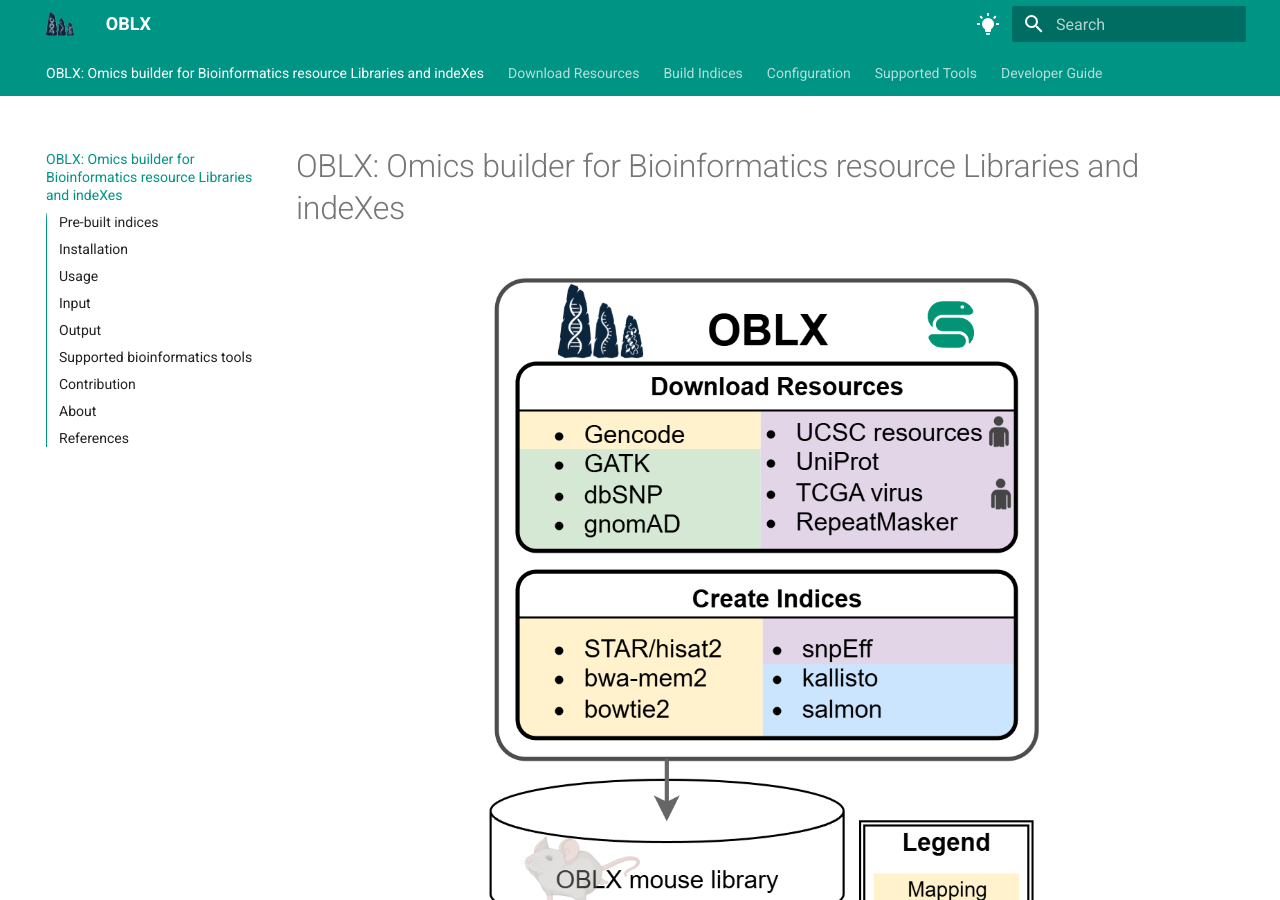
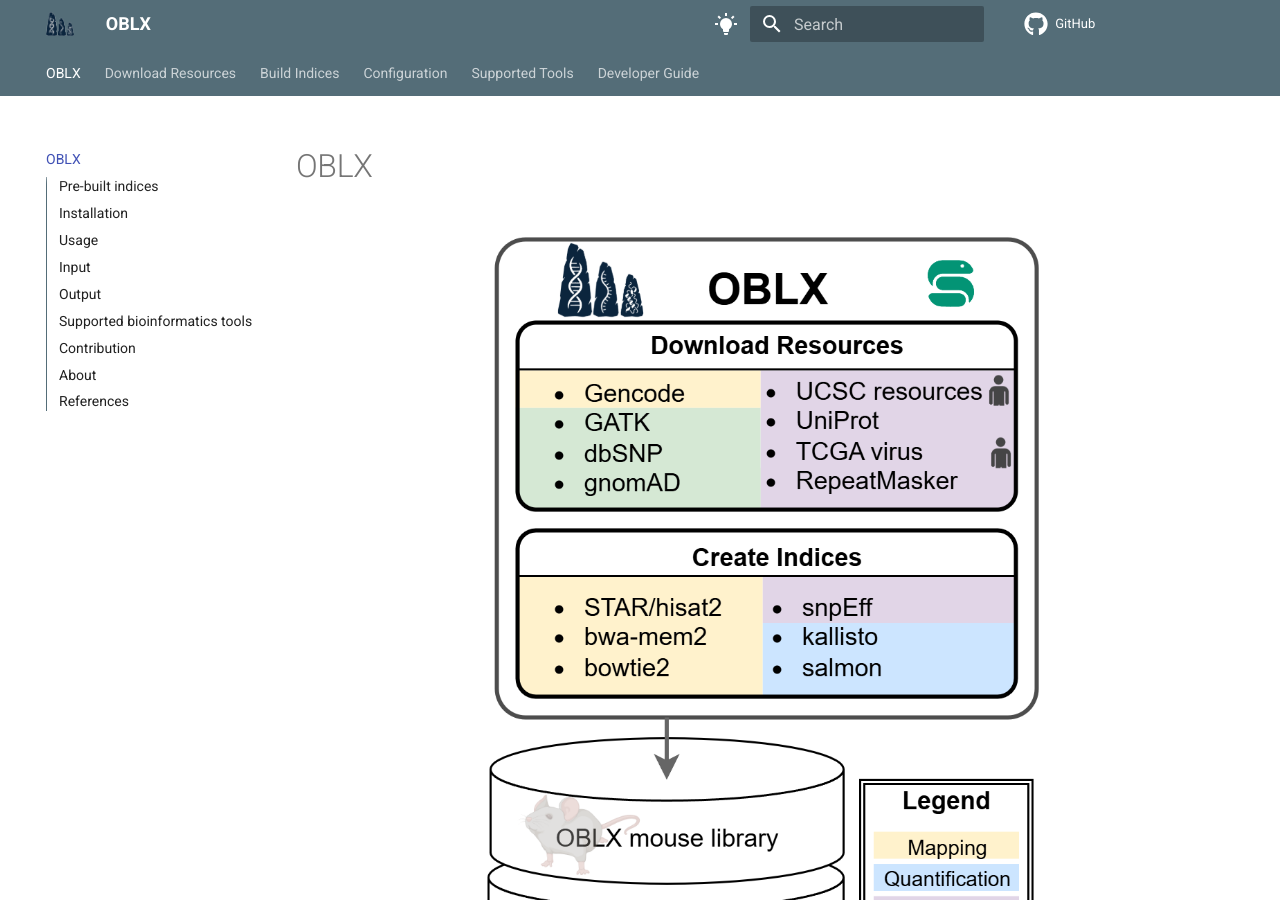
Before and after one commit to TRON-Bioinformatics/oblx, an MkDocs documentation site: the page built from docs/oblx/docs/index.md, in a window 1280 px wide and 900 px high. Built offline with MkDocs 1.6.1 and Material for MkDocs 9.7.7, drawn with Linux system fonts in a browser that asks for light colours; comment, search, counter and statistics services are not loaded.

Commit message:
docs: Change docs colors and add github

```diff
--- a/docs/oblx/mkdocs.yml
+++ b/docs/oblx/mkdocs.yml
@@ -1,6 +1,6 @@
 site_name: OBLX
 nav:
-  - "OBLX: Omics builder for Bioinformatics resource Libraries and indeXes": index.md
+  - OBLX: index.md
   - Download Resources: pull_resources.md
   - Build Indices: build_indices.md
   - Configuration: configuration.md
@@ -9,6 +9,8 @@ nav:
 theme:
   name: material
   logo: resources/logo.png
+  icon:
+    repo: fontawesome/brands/github
   features:
     - navigation.sections
     - navigation.tabs
@@ -16,20 +18,23 @@ theme:
   palette:
     # Palette toggle for light mode
     - scheme: default
-      primary: teal
-      accent: teal
+      primary: blue grey
+      accent: pink
       toggle:
         icon: material/lightbulb-on
         name: Switch to dark mode
     # Palette toggle for dark mode
     - scheme: slate
-      primary: teal
-      accent: teal
+      primary: blue grey
+      accent: pink
       toggle:
         icon: material/weather-night
         name: Switch to light mode
 
+
 copyright: © TRON gGmbH, 2026. This work is licensed under MIT.
+
+repo_url: https://github.com/TRON-Private/tronmake-genome-lib-builder/
 
 plugins:
   - search
```
